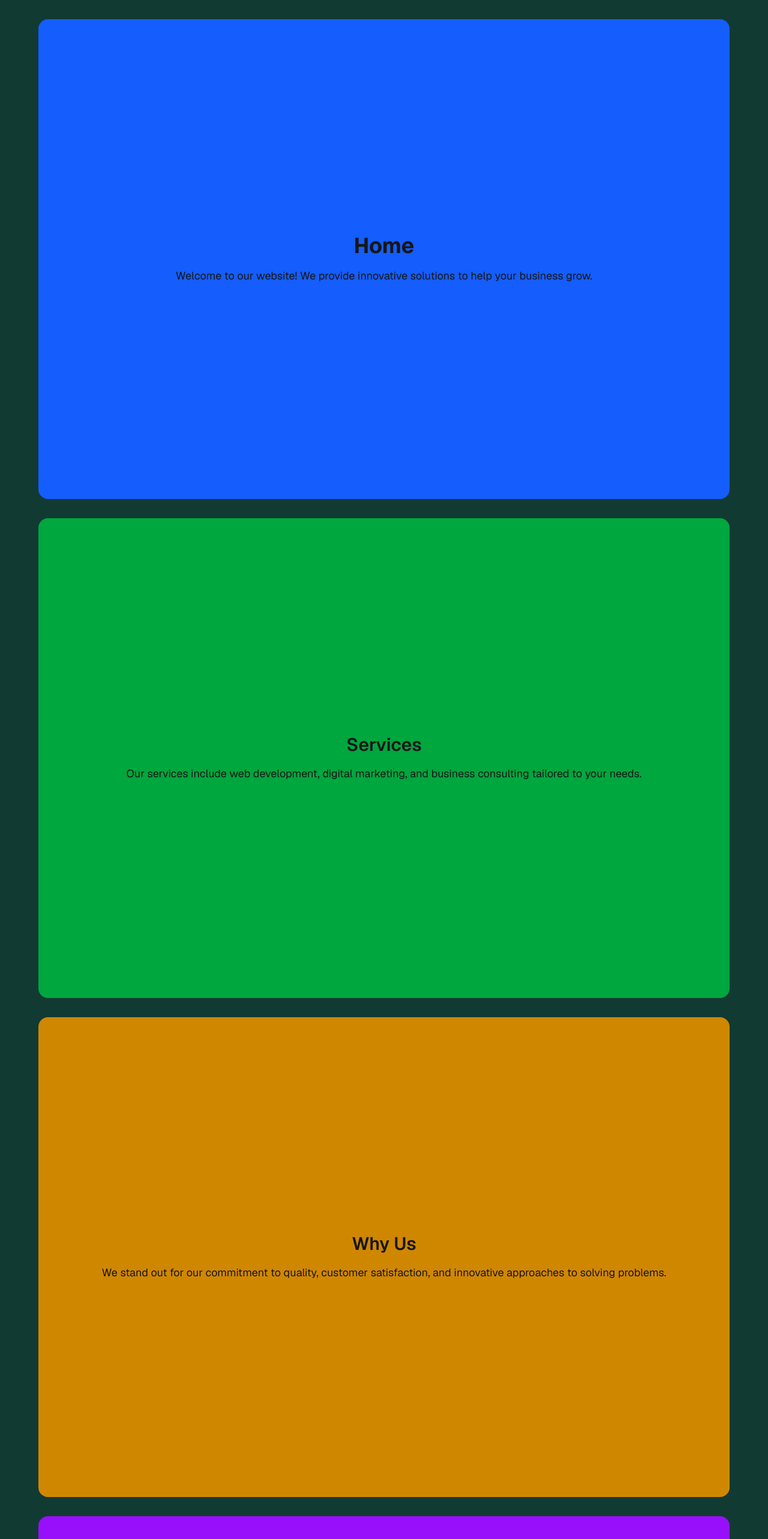
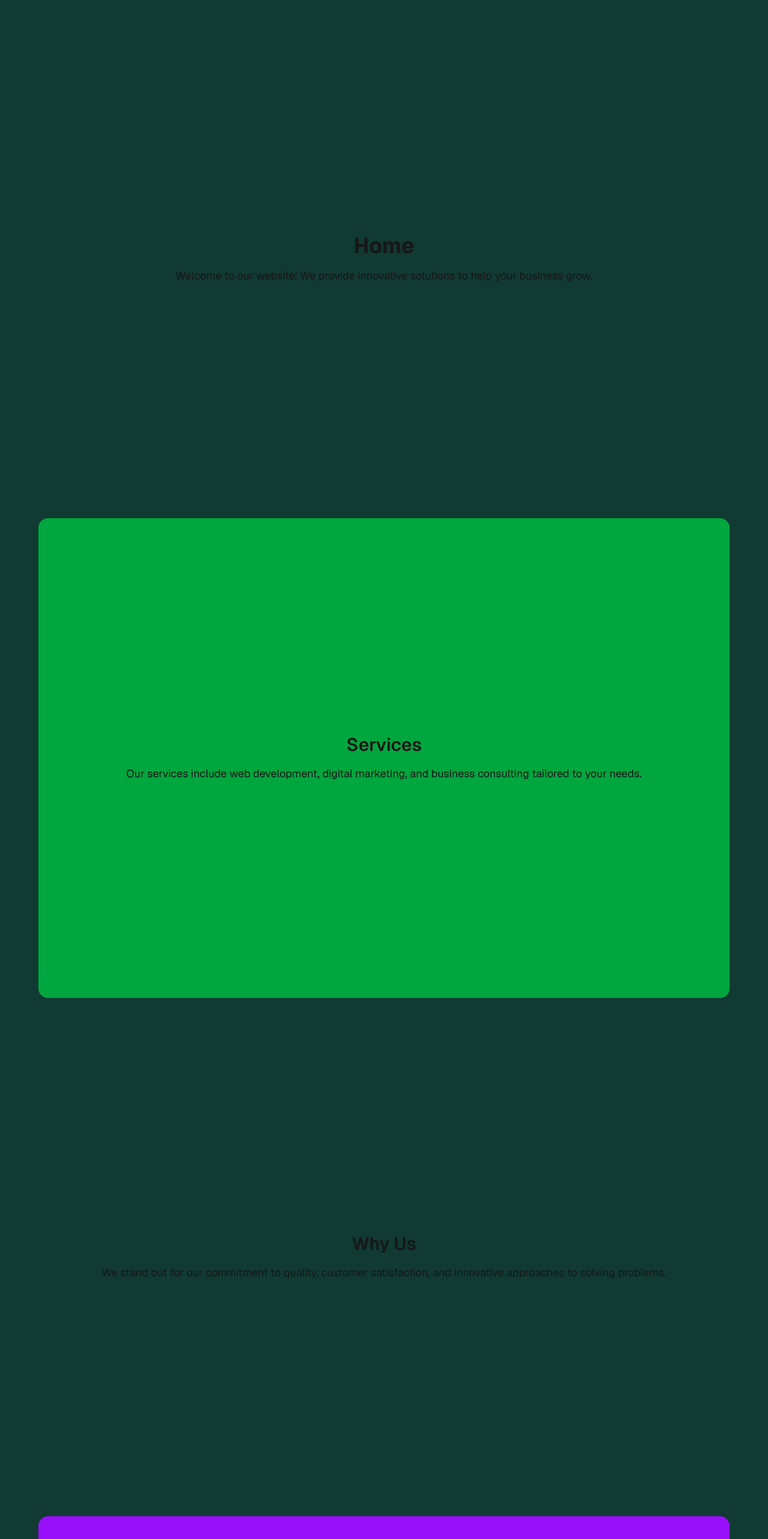
Before and after one commit to mianfarooqazam/eco-modelrers, a Next.js app: page / in a window 1280 px wide. Shown: the top 2566 px of the page at 60% size. Built offline with nearby package versions, Linux system fonts and the light colour scheme.

Commit message:
UI Updated

```diff
--- a/src/app/page.js
+++ b/src/app/page.js
@@ -1,28 +1,17 @@
-import Image from "next/image";
+import HomeSection from "./pages/home";
+import ServicesSection from "./pages/services";
+import WhyUsSection from "./pages/whyus";
+import PortfolioSection from "./pages/portfolio";
+import TeamSection from "./pages/team";
 
 export default function Home() {
   return (
     <div className="font-sans">
-      <section id="home" className="h-screen flex flex-col items-center justify-center bg-blue-600 px-[10px] mx-4 md:mx-16 my-8 rounded-2xl">
-        <h1 className="text-4xl font-bold mb-4">Home</h1>
-        <p className="text-lg">Welcome to our website! We provide innovative solutions to help your business grow.</p>
-      </section>
-      <section id="services" className="h-screen flex flex-col items-center justify-center bg-green-600 px-[10px] mx-4 md:mx-16 my-8 rounded-2xl">
-        <h2 className="text-3xl font-semibold mb-4">Services</h2>
-        <p className="text-lg">Our services include web development, digital marketing, and business consulting tailored to your needs.</p>
-      </section>
-      <section id="why-us" className="h-screen flex flex-col items-center justify-center bg-yellow-600 px-[10px] mx-4 md:mx-16 my-8 rounded-2xl">
-        <h2 className="text-3xl font-semibold mb-4">Why Us</h2>
-        <p className="text-lg">We stand out for our commitment to quality, customer satisfaction, and innovative approaches to solving problems.</p>
-      </section>
-      <section id="portfolio" className="h-screen flex flex-col items-center justify-center bg-purple-600 px-[10px] mx-4 md:mx-16 my-8 rounded-2xl">
-        <h2 className="text-3xl font-semibold mb-4">Portfolio</h2>
-        <p className="text-lg">Take a look at some of our recent projects that showcase our expertise and creativity.</p>
-      </section>
-      <section id="team" className="h-screen flex flex-col items-center justify-center bg-pink-600 px-[10px] mx-4 md:mx-16 my-8 rounded-2xl">
-        <h2 className="text-3xl font-semibold mb-4">Team</h2>
-        <p className="text-lg">Meet our talented and dedicated team members who make everything possible.</p>
-      </section>
+      <HomeSection />
+      <ServicesSection />
+      <WhyUsSection />
+      <PortfolioSection />
+      <TeamSection />
     </div>
   );
 }
--- /dev/null
+++ b/src/app/pages/home.js
@@ -0,0 +1,8 @@
+export default function HomeSection() {
+  return (
+    <section id="home" style={{ background: '#113A33' }} className="h-screen flex flex-col items-center justify-center px-[10px] mx-4 md:mx-16 my-8 rounded-2xl">
+      <h1 className="text-4xl font-bold mb-4">Home</h1>
+      <p className="text-lg">Welcome to our website! We provide innovative solutions to help your business grow.</p>
+    </section>
+  );
+}
--- /dev/null
+++ b/src/app/pages/portfolio.js
@@ -0,0 +1,8 @@
+export default function PortfolioSection() {
+  return (
+    <section id="portfolio" className="h-screen flex flex-col items-center justify-center bg-purple-600 px-[10px] mx-4 md:mx-16 my-8 rounded-2xl">
+      <h2 className="text-3xl font-semibold mb-4">Portfolio</h2>
+      <p className="text-lg">Take a look at some of our recent projects that showcase our expertise and creativity.</p>
+    </section>
+  );
+}
--- /dev/null
+++ b/src/app/pages/services.js
@@ -0,0 +1,8 @@
+export default function ServicesSection() {
+  return (
+    <section id="services" className="h-screen flex flex-col items-center justify-center bg-green-600 px-[10px] mx-4 md:mx-16 my-8 rounded-2xl">
+      <h2 className="text-3xl font-semibold mb-4">Services</h2>
+      <p className="text-lg">Our services include web development, digital marketing, and business consulting tailored to your needs.</p>
+    </section>
+  );
+}
--- /dev/null
+++ b/src/app/pages/team.js
@@ -0,0 +1,8 @@
+export default function TeamSection() {
+  return (
+    <section id="team" style={{ background: '#113A33' }} className="h-screen flex flex-col items-center justify-center px-[10px] mx-4 md:mx-16 my-8 rounded-2xl">
+      <h2 className="text-3xl font-semibold mb-4">Team</h2>
+      <p className="text-lg">Meet our talented and dedicated team members who make everything possible.</p>
+    </section>
+  );
+}
--- /dev/null
+++ b/src/app/pages/whyus.js
@@ -0,0 +1,8 @@
+export default function WhyUsSection() {
+  return (
+    <section id="why-us" style={{ background: '#113A33' }} className="h-screen flex flex-col items-center justify-center px-[10px] mx-4 md:mx-16 my-8 rounded-2xl">
+      <h2 className="text-3xl font-semibold mb-4">Why Us</h2>
+      <p className="text-lg">We stand out for our commitment to quality, customer satisfaction, and innovative approaches to solving problems.</p>
+    </section>
+  );
+}
```
